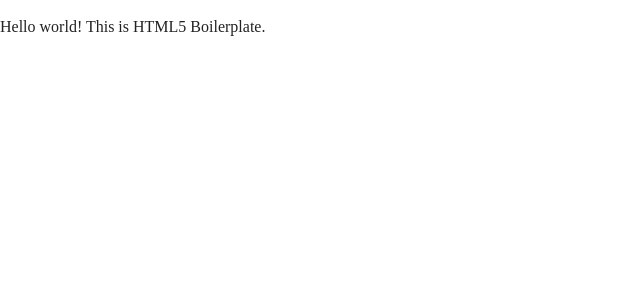
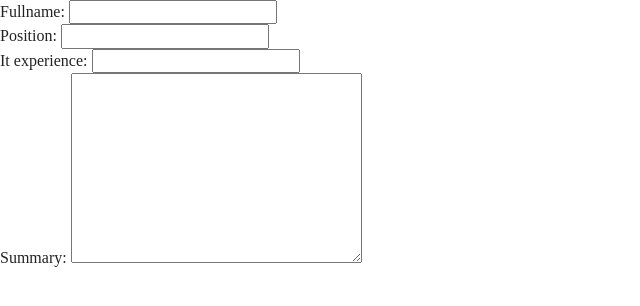
Before and after one commit to dragunov-m/TG_webapp, a plain HTML site: page index.html in a window 1280 px wide. Shown: the whole page, without its empty margins (0-640 px from the left). Drawn offline with nearby package versions, Linux system fonts and the light colour scheme.

Commit message:
added form

```diff
--- a/index.html
+++ b/index.html
@@ -23,7 +23,40 @@
   <![endif]-->
 
   <!-- Add your site or application content here -->
-  <p>Hello world! This is HTML5 Boilerplate.</p>
+
+  <main>
+    <section>
+      <div>
+        <form action="" method="POST">
+          <div class="form-control">
+            <label>
+              Fullname:
+              <input type="text">
+            </label>
+          </div>
+          <div class="form-control">
+            <label>
+              Position:
+              <input type="text">
+            </label>
+          </div>
+          <div class="form-control">
+            <label>
+              It experience:
+              <input type="text">
+            </label>
+          </div>
+          <div class="form-control">
+            <label>
+              Summary:
+              <textarea name="" id="" cols="30" rows="10"></textarea>
+            </label>
+          </div>
+        </form>
+      </div>
+    </section>
+  </main>
+
   <script src="js/vendor/modernizr-3.8.0.min.js"></script>
   <script src="https://code.jquery.com/jquery-3.4.1.min.js" integrity="sha256-CSXorXvZcTkaix6Yvo6HppcZGetbYMGWSFlBw8HfCJo=" crossorigin="anonymous"></script>
   <script>window.jQuery || document.write('<script src="js/vendor/jquery-3.4.1.min.js"><\/script>')</script>
```
